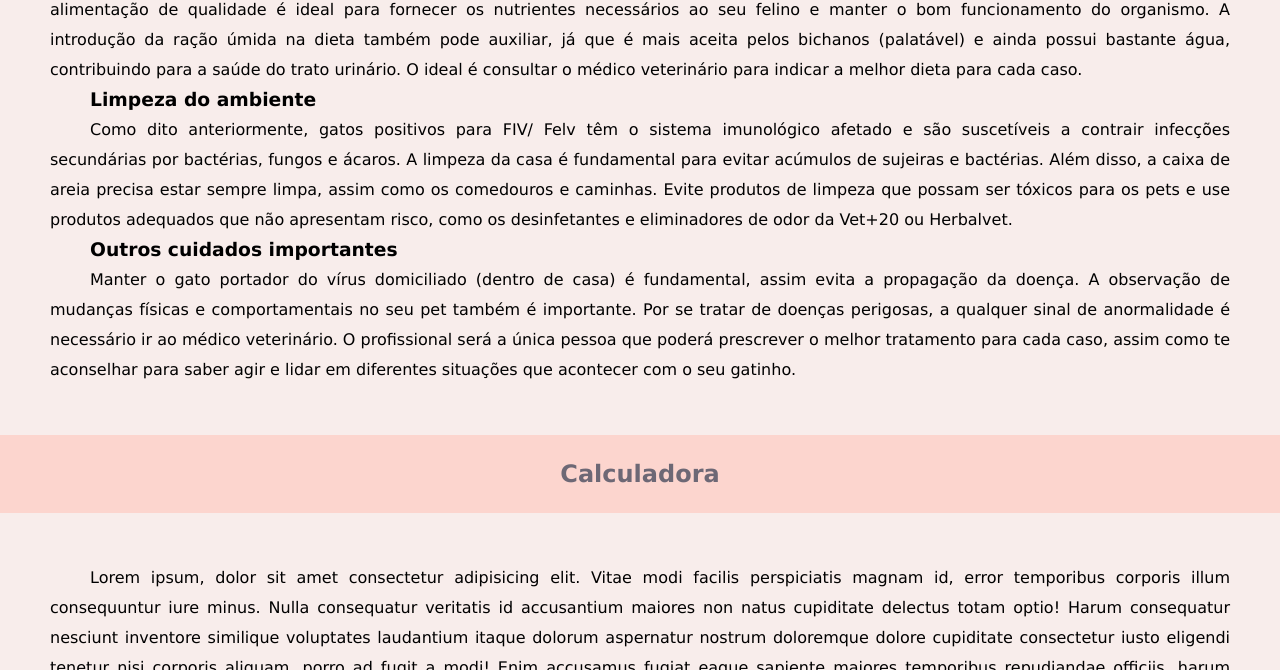
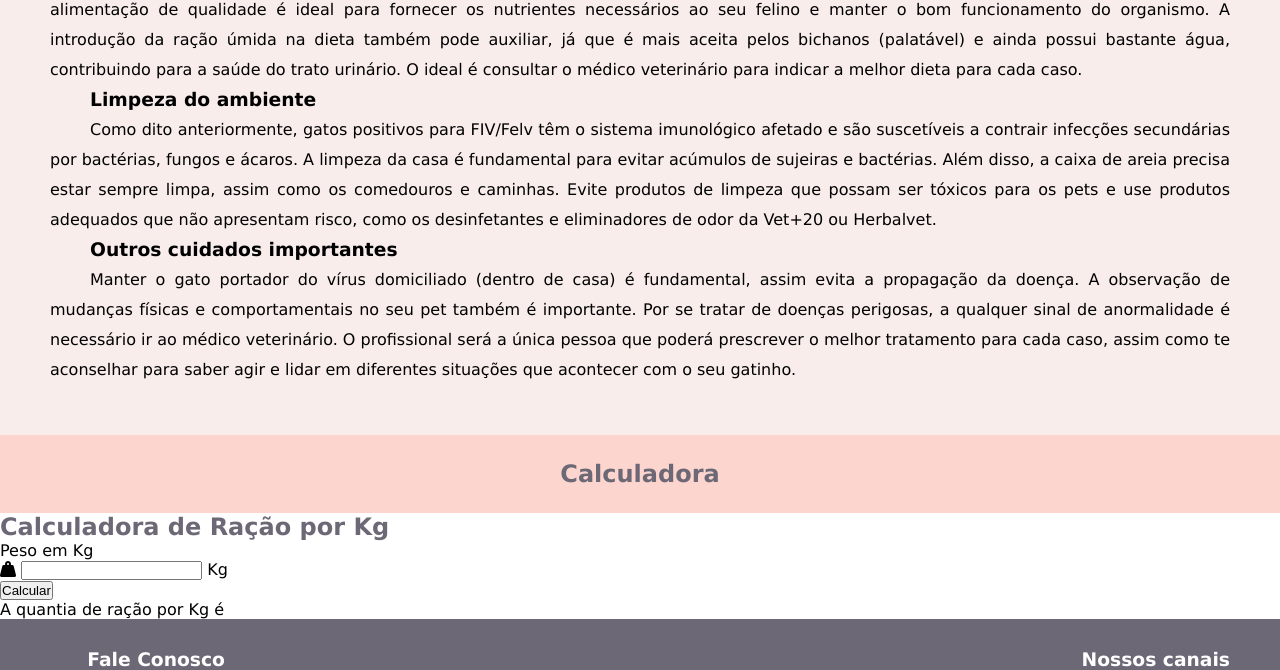
Before and after one commit to nicoledbianchin/desafio-desenvolvimento-web, a plain HTML site: page page-2.html in a window 1280 px wide. Shown: the part 1211-1881 px from the top of the page. Drawn offline with Linux system fonts and the light colour scheme.

Commit message:
cria calculadora inicial

```diff
--- a/page-2.html
+++ b/page-2.html
@@ -6,6 +6,7 @@
     <title>Bem estar cat</title>
     <link rel="icon" href="./src/img/logo.png" type="image/x-icon">
     <link rel="stylesheet" href="./src/css/style.css">
+    <link rel="stylesheet" href="https://cdnjs.cloudflare.com/ajax/libs/font-awesome/6.4.0/css/all.min.css" integrity="sha512-iecdLmaskl7CVkqkXNQ/ZH/XLlvWZOJyj7Yy7tcenmpD1ypASozpmT/E0iPtmFIB46ZmdtAc9eNBvH0H/ZpiBw==" crossorigin="anonymous" referrerpolicy="no-referrer" />
     <link rel="stylesheet" href="https://cdnjs.cloudflare.com/ajax/libs/font-awesome/5.15.4/css/all.min.css"
         integrity="sha512-1ycn6IcaQQ40/MKBW2W4Rhis/DbILU74C1vSrLJxCq57o941Ym01SwNsOMqvEBFlcgUa6xLiPY/NS5R+E6ztJQ=="
         crossorigin="anonymous" referrerpolicy="no-referrer" />
@@ -47,7 +48,7 @@
         <p>Muitas vezes, gatos positivos para FIV e Felv podem ter problemas referentes à sua nutrição e apresentarem anorexia e emagrecimento. A alimentação de qualidade é ideal para fornecer os nutrientes necessários ao seu felino e manter o bom funcionamento do organismo. A introdução da ração úmida na dieta também pode auxiliar, já que é mais aceita pelos bichanos (palatável) e ainda possui bastante água, contribuindo para a saúde do trato urinário. O ideal é consultar o médico veterinário para indicar a melhor dieta para cada caso. </p>
 
         <h3>Limpeza do ambiente</h3>
-        <p>Como dito anteriormente, gatos positivos para FIV/ Felv têm o sistema imunológico afetado e são suscetíveis a contrair infecções secundárias por bactérias, fungos e ácaros. A limpeza da casa é fundamental para evitar acúmulos de sujeiras e bactérias. Além disso, a caixa de areia precisa estar sempre limpa, assim como os comedouros e caminhas. Evite produtos de limpeza que possam ser tóxicos para os pets e use produtos adequados que não apresentam risco, como os desinfetantes e eliminadores de odor da Vet+20 ou Herbalvet.</p>
+        <p>Como dito anteriormente, gatos positivos para FIV/Felv têm o sistema imunológico afetado e são suscetíveis a contrair infecções secundárias por bactérias, fungos e ácaros. A limpeza da casa é fundamental para evitar acúmulos de sujeiras e bactérias. Além disso, a caixa de areia precisa estar sempre limpa, assim como os comedouros e caminhas. Evite produtos de limpeza que possam ser tóxicos para os pets e use produtos adequados que não apresentam risco, como os desinfetantes e eliminadores de odor da Vet+20 ou Herbalvet.</p>
 
         <h3>Outros cuidados importantes</h3>
         <p>Manter o gato portador do vírus domiciliado (dentro de casa) é fundamental, assim evita a propagação da doença. A observação de mudanças físicas e comportamentais no seu pet também é importante. Por se tratar de doenças perigosas, a qualquer sinal de anormalidade é necessário ir ao médico veterinário. O profissional será a única pessoa que poderá prescrever o melhor tratamento para cada caso, assim como te aconselhar para saber agir e lidar em diferentes situações que acontecer com o seu gatinho. </p>
@@ -56,17 +57,38 @@
     <div class="subtitle">
         <h2>Calculadora</h2>
     </div>
+    <section id="calculator"></section>
+    <form id="form">
+        <h2>
+            Calculadora de Ração por Kg
+        </h2>
+    </div>
 
-    <div class="paragrafo">
-        <p>Lorem ipsum, dolor sit amet consectetur adipisicing elit. Vitae modi facilis perspiciatis magnam id, error
-            temporibus corporis illum consequuntur iure minus. Nulla consequatur veritatis id accusantium maiores non
-            natus
-            cupiditate delectus totam optio! Harum consequatur nesciunt inventore similique voluptates laudantium itaque
-            dolorum aspernatur nostrum doloremque dolore cupiditate consectetur iusto eligendi tenetur nisi corporis
-            aliquam,
-            porro ad fugit a modi! Enim accusamus fugiat eaque sapiente maiores temporibus repudiandae officiis, harum
-            accusantium, dolore optio quaerat eum rerum culpa fugit nihil modi natus odit pariatur aspernatur et saepe
-        </p>
+    <div class="input_box">
+        <label for="weight">
+            Peso em Kg
+        </label>
+        <div class="input-field">
+            <i class="fa-solid fa-weight-hanging"></i>
+            <input type="number" id="weight" required>
+            <span>
+              Kg
+            </span>
+        </div>
+    </div>
+
+    <button id="calculate">
+        Calcular
+    </button>
+    <form></form>
+    <div id="result">
+       <div id="Ration per kilogram of weight">
+            <span id="value"></span>
+            <span>A quantia de ração por Kg é</span>
+       </div>
+       <div id="description">
+         <span></span>
+       </div>
     </div>
 
     <footer>
--- a/src/css/style.css
+++ b/src/css/style.css
@@ -177,3 +177,12 @@ margin: 0;
 .dropdown.open .dropdown-content {
 display: block;
 }
+
+#calculator{
+    display: flex;
+    flex-direction: column;
+    color: #f8fafc;
+    background-color: #FCD5CE;
+    border-radius: 8px;
+
+}
```
Also changed, not shown: page-1.html (+1 -1 lines).
